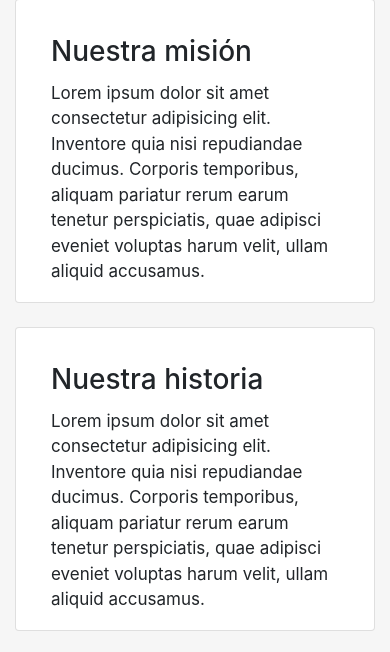
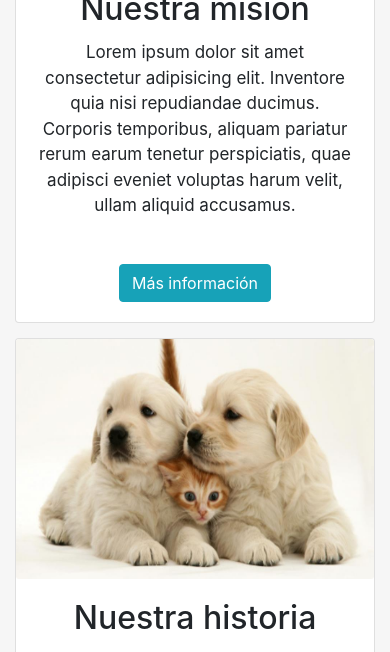
Before and after one commit to GastiC/WebMascotas, a Django app: page /quienes_somos/ in a window 390 px wide. Shown: the part 743-1395 px from the top of the page. Run offline with Django 3.2, Linux system fonts and the light colour scheme; some libraries are stand-ins or nearby versions.

Commit message:
Hice cambios nuevamente en el diseño. Tengo problemas con el responsive que aplica Bootstrap. Me faltaría modificar la parte de refugios. Lo demás está funcionando dentro de todo bien. Faltan mejoras de diseño por hacer

```diff
--- a/principal/static/principal/css/styles.css
+++ b/principal/static/principal/css/styles.css
@@ -27,7 +27,7 @@
 .texto_banner{
     color: white;
     font-size: 50px;
-    padding-top: 270px;
+    padding-top: 240px;
     text-align: center;
     font-weight: 500;
     font-family: -apple-system, BlinkMacSystemFont, 'Segoe UI', Roboto, Oxygen, Ubuntu, Cantarell, 'Open Sans', 'Helvetica Neue', sans-serif;
@@ -35,43 +35,40 @@
 
 .imagen_home{
     width: 100%;
+    height: 700px;
+
 }
 
 .presentacion {
     background-color: rgba(12, 12, 12, 0.7);
 }
 
-@media all and (max-width: 399px) {
+.quienes_somos{
+    text-align: center;
+}
+
+.imagen_quienes_somos {
+    box-sizing: border-box;
+    width: 100%;
+    height: 15em;
+}
+
+.staff {
+    border-style: solid;
+    border-radius: 200px;
+}
+
+
+
+
+@media (max-width: 576px) {
     .imagen_home{
-        height: 250px;
-
-    }
-    .imagen_banner {
-        height: 250px;
+         height: 250px;
     }
 }
+@media (min-width: 577px) and (max-width: 1200px) {
+    .imagen_home{
+        height: 400px;
+   }
 
-@media all and (min-width: 400px) and (max-width: 600px) {
-    .imagen_home{
-        height: 350px;
-    }
-    .imagen_banner {
-        height: 200px;
-    }
 }
-
-@media all and (min-width: 601px) and (max-width: 1023px) {
-    .imagen_home{
-        height: 350px;
-    }
-    .imagen_banner {
-        height: 400px;
-    }
-}
-
-@media all and (min-width: 1024px) {
-
-    .imagen_home{
-        height: 700px;
-    }
-}
--- a/principal/templates/principal/quienes_somos.html
+++ b/principal/templates/principal/quienes_somos.html
@@ -11,59 +11,52 @@
   </div>
 </div>
 
-<div class="container mt-4 mb-4 ">
-    <div class="row">
-        <div class="col-md-6">
-    <img src="https://okdiario.com/img/2017/04/06/unnamed-655x368.jpg" class="card-img" alt="...">
+<div class="container mt-4 mb-4 quienes_somos">
+    <div class="card-deck">
+        <div class="card">
+            <img src="{% static 'principal/img/quienesSomos1.jpg' %}" class="card-img imagen_quienes_somos" alt="...">
+        <div class="card-body">
+            <h2 class="card-title">Nuestra misión</h2>
+            <p class="card-text" style="margin-bottom: 45px; font-size: 17px; ">Lorem ipsum dolor sit amet consectetur adipisicing elit. Inventore quia nisi repudiandae ducimus. Corporis temporibus, aliquam pariatur rerum earum tenetur perspiciatis, quae adipisci eveniet voluptas harum velit, ullam aliquid accusamus.</p>
+            <a href="/sign_in/" class="btn btn-info" style="text-align: center;" >Más información</a>
+
         </div>
-        <div class="col-md-6">
-            <div class="card col-md-12 mb-4" style="height: 19rem;  background-color: white; padding-top: 15px;">
+        </div>
+        <div class="card">
+            <img src="{% static 'principal/img/quienesSomos2.jpg' %}" class="card-img imagen_quienes_somos" alt="...">
         <div class="card-body">
-                <h3 class="card-title">Nuestra misión</h3>
+            <h2 class="card-title">Nuestra historia</h2>
             <p class="card-text" style="margin-bottom: 45px; font-size: 17px; ">Lorem ipsum dolor sit amet consectetur adipisicing elit. Inventore quia nisi repudiandae ducimus. Corporis temporibus, aliquam pariatur rerum earum tenetur perspiciatis, quae adipisci eveniet voluptas harum velit, ullam aliquid accusamus.</p>
             <a href="/sign_in/" class="btn btn-info" >Más información</a>
         </div>
         </div>
-
+      </div>
 </div>
 
+<div class="container mt-4 mb-4 quienes_somos">
+    <div class="card-deck">
+
+        <div class="card">
+            <div class="container mt-4 mb-4">
+            <div class="row">
+            <div class="col-md-6" >
+            <img src="{% static 'principal/img/quienesSomos1.jpg' %}" class="card-img imagen_quienes_somos" alt="...">
             </div>
-<div class="row">
-    <div class="col-md-6">
-        <div class="card col-md-12 mb-4" style="height: 19rem;  background-color: white; padding-top: 15px;">
-            <div class="card-body">
-                <h3 class="card-title">Nuestra historia</h3>
-                <p class="card-text" style="margin-bottom: 65px; font-size: 17px; ">Lorem ipsum dolor sit amet consectetur adipisicing elit. Inventore quia nisi repudiandae ducimus. Corporis temporibus, aliquam pariatur rerum earum tenetur perspiciatis, quae adipisci eveniet voluptas harum velit, ullam aliquid accusamus.</p>
-                <a href="/sign_in/" class="btn btn-info" >Más información</a>
-              </div>
-            </div>           </div>
-    <div class="col-md-6">
-        <img src="https://okdiario.com/img/2017/04/06/unnamed-655x368.jpg" class="card-img" alt="...">
-    </div>
-
-</div>
-
-</div>
-
-
-<div class="container">
-    <div class="row justify-content-center mb-4">
-        <div class="col-md-8 text-center" style="margin: 5px;">
-        <h3>Nuestro equipo</h3>
-        <p>Lorem ipsum dolor sit amet consectetur adipisicing elit. Omnis repudiandae expedita consectetur, obcaecati at optio, quia, sint voluptates accusamus eligendi unde molestiae nemo id? Nihil, totam sed. In, impedit laboriosam?</p>
+            <div class="col-md-6" >
+            <img src="{% static 'principal/img/quienesSomos1.jpg' %}" class="card-img imagen_quienes_somos" alt="...">
             </div>
             </div>
-    <div class="row">
-        <div class="col-md-4 text-center mb-4" >
-            <img src="https://okdiario.com/img/2017/04/06/unnamed-655x368.jpg" class="card-img" alt="...">
             </div>
-        <div class="col-md-4 text-center" >
-            <img src="https://okdiario.com/img/2017/04/06/unnamed-655x368.jpg" class="card-img" alt="...">
-        </div>
-        <div class="col-md-4 text-center" >
-            <img src="https://okdiario.com/img/2017/04/06/unnamed-655x368.jpg" class="card-img" alt="...">
+        <div class="card-body">
+            <h2>Nuestro equipo</h2>
+            <p>Lorem ipsum dolor sit amet consectetur adipisicing elit. Omnis repudiandae expedita consectetur, obcaecati at optio, quia, sint voluptates accusamus eligendi unde molestiae nemo id? Nihil, totam sed. In, impedit laboriosam?</p>
+
         </div>
         </div>
 
       </div>
+</div>
+
+
+
 {% endblock %}
```
Also changed, not shown: principal/static/principal/img/quienesSomos1.jpg (added), principal/static/principal/img/quienesSomos2.jpg (added). Lines whose indentation alone changed are shown as unchanged.
